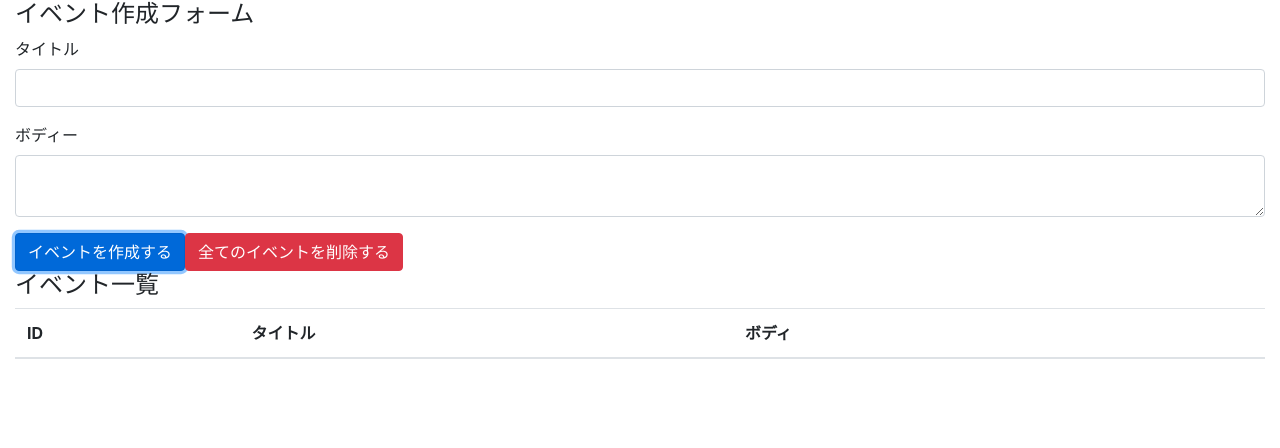
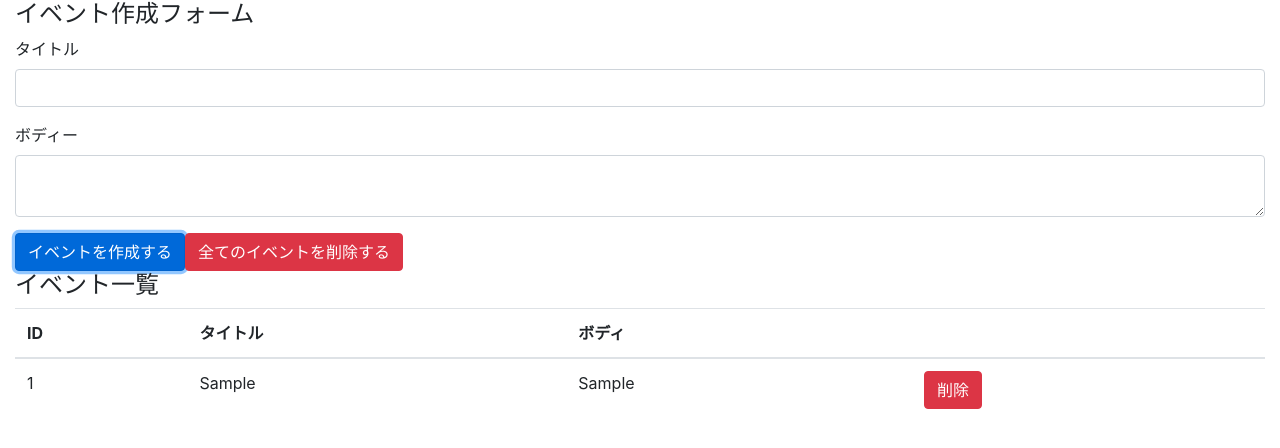
Before and after one commit to supunic/react-hooks-101-ts, a React (Create React App) app: page / in a window 1280 px wide. Both pictures are taken after typing "Sample", "Sample" into the empty fields and a click on the button "イベントを作成する". Shown: the top 448 px of the page. Built offline with nearby package versions, Linux system fonts and the light colour scheme.

Commit message:
display events, refactor and implement remove event button

```diff
--- a/src/components/App.tsx
+++ b/src/components/App.tsx
@@ -1,5 +1,6 @@
 import React, { useState, useReducer } from 'react'
 import 'bootstrap/dist/css/bootstrap.min.css'
+import Event from './Event'
 import reducer from '../reducers/index'
 
 const App = () => {
@@ -44,6 +45,7 @@
           </tr>
         </thead>
         <tbody>
+          { state.map((event, index) => (<Event key={index} event={event} dispatch={dispatch} />)) }
         </tbody>
       </table>
     </div>
--- /dev/null
+++ b/src/components/Event.tsx
@@ -0,0 +1,19 @@
+import React from 'react'
+
+const Event = ({ dispatch, event }: any) => {
+  const id = event.id
+  const handleClickDeleteButton = () => {
+    dispatch({ type: 'DELETE_EVENT', id })
+  }
+
+  return (
+    <tr>
+      <td>{id}</td>
+      <td>{event.title}</td>
+      <td>{event.body}</td>
+      <td><button type="button" className="btn btn-danger" onClick={handleClickDeleteButton}>削除</button></td>
+    </tr>
+  )
+}
+
+export default Event
--- a/src/reducers/index.tsx
+++ b/src/reducers/index.tsx
@@ -12,7 +12,7 @@
       const id = length === 0 ? 1 : state[length - 1].id + 1
       return [...state, { id, ...event }]
     case 'DELETE_EVENT':
-      return state
+      return state.filter(event => event.id !== action.id)
     case 'DELETE_ALL_EVENT':
       return []
     default:
```
